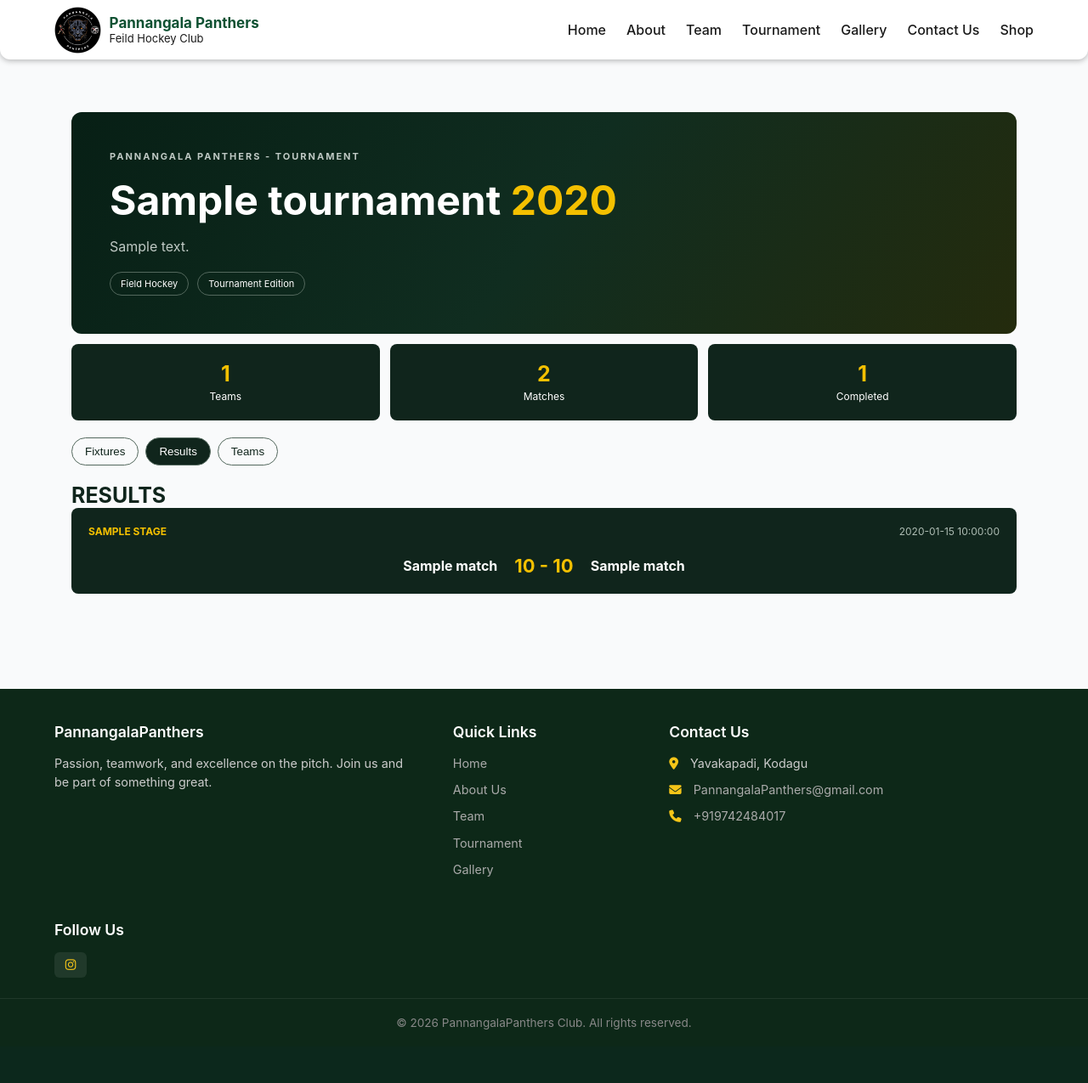
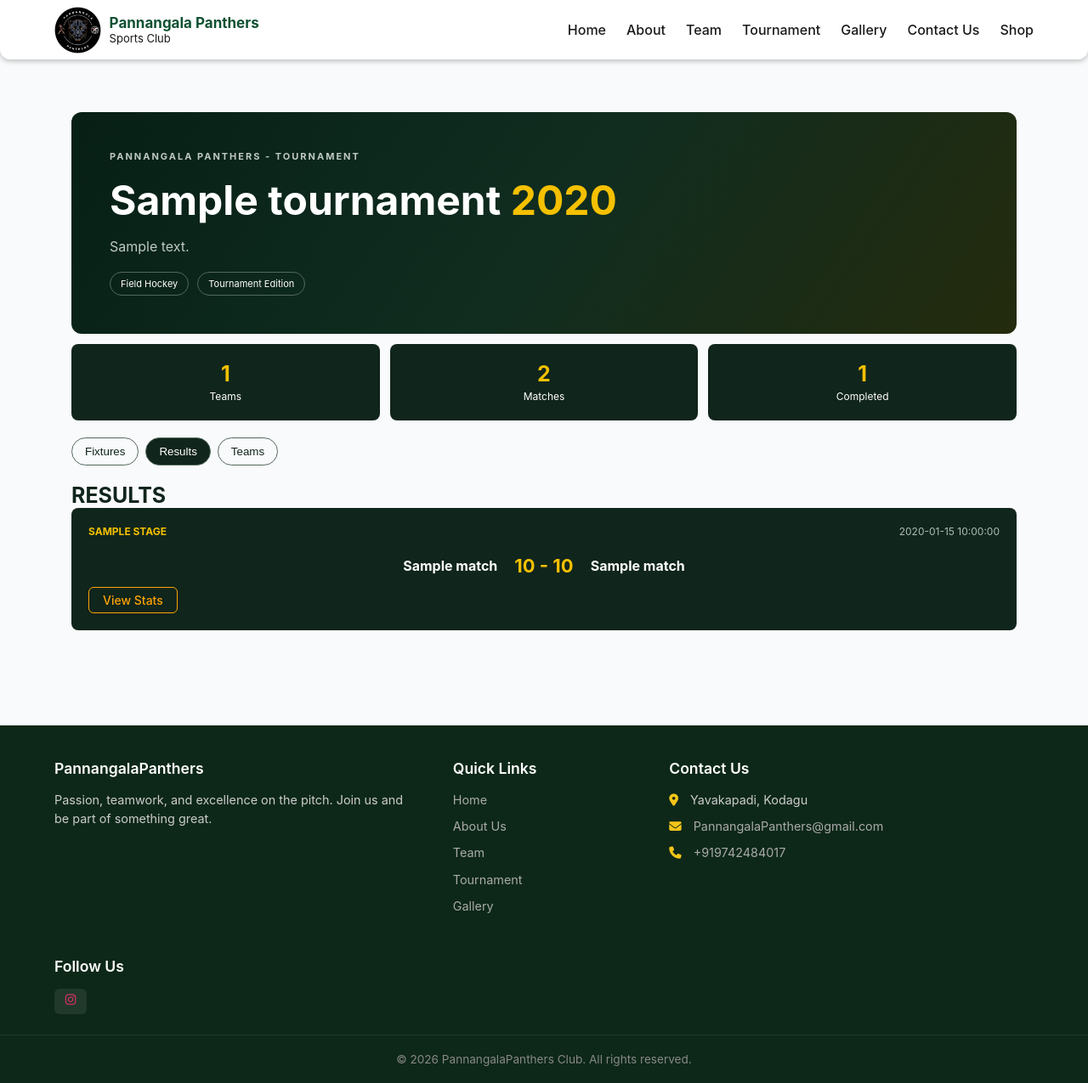
Before and after one commit to Appanna-BM/Pannangala-Panthers, a Flask app: template club/templates/tournament/details.html in a window 1280 px wide, after a click on "Results". Shown: the whole page at 85% size. Before the commit the page ends 1212 px from the top, so only its background shows below. Run offline with Flask 3, Linux system fonts and the light colour scheme; the template is opened without the code that fills it: most values are stand-ins (such as "Sample title", 1, 10 or a date in 2020).

Commit message:
Added stats button for each game

```diff
--- a/club/static/css/base.css
+++ b/club/static/css/base.css
@@ -197,7 +197,7 @@ color: #aaa;
     transition: background 0.3s ease, transform 0.2s ease;
 }
 
-.social-links a:hover .fa-instagram{
+.social-links .fa-instagram{
 color: #E1306c;
 transform: translateY(-2px);
 }
--- a/club/static/css/tournament_details.css
+++ b/club/static/css/tournament_details.css
@@ -125,6 +125,7 @@
     padding: 20px;
     margin-bottom: 10px;
     border-radius: 8px;
+    align-items: center;
 }
 
 .match-info {
@@ -169,6 +170,18 @@
     color: #aebdb4;
 }
 
+.match-stats {
+    border-radius: 6px;
+    border: 1px solid currentColor;
+    text-decoration: none;
+    font-size: 0.875rem;
+    font-weight: 500;
+    color: hsl(38, 100%, 51%);
+    padding: 6px 16px;
+    margin-top: 12px;
+    display: inline-block;
+    align-items: center;
+}
 
 /* TEAMS */
 
@@ -199,6 +212,8 @@
     color: #9ba9a1;
     padding: 30px 0;
 }
+
+
 
 
 /* MOBILE */
--- a/club/templates/base.html
+++ b/club/templates/base.html
@@ -28,7 +28,7 @@
 
              <div class="club-info">
                 <h1>Pannangala Panthers</h1>
-                <p>Feild Hockey Club</p>
+                <p>Sports Club</p>
             </div>
             </a>
 
--- a/club/templates/tournament/details.html
+++ b/club/templates/tournament/details.html
@@ -146,6 +146,7 @@
                     </strong>
 
                 </div>
+                <a href="#" class="match-stats">View Stats</a>
 
             </div>
 
```
